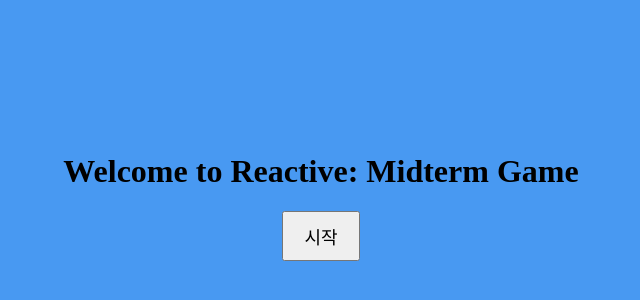
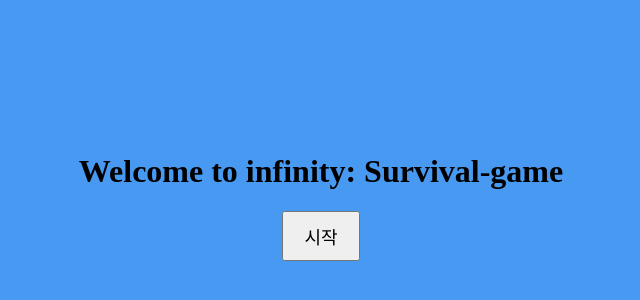
Before and after one commit to wngud1004/Survival-game, a plain HTML site: page index.html in a window 1280 px wide. Shown: the part 204-504 px from the top of the page, without its empty margins (319-959 px from the left). Drawn offline with Linux system fonts and the light colour scheme.

Commit message:
index로 변경

```diff
--- a/main.html
+++ b/index.html
@@ -2,12 +2,12 @@
 <html lang="en">
 <head>
     <meta charset="UTF-8">
-    <title>24 : Reactive: Midterm Game</title>
+    <title>24 : Survival-game</title>
     <link rel="stylesheet" href="styles.css">
 </head>
 <body>
     <div class="title-container">
-        <h1>Welcome to Reactive: Midterm Game</h1>
+        <h1>Welcome to infinity: Survival-game</h1>
         <button class="start-button" onclick="startGame()">시작</button>
     </div>
 
```
